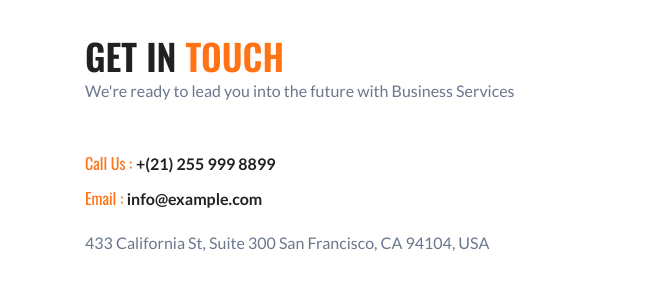
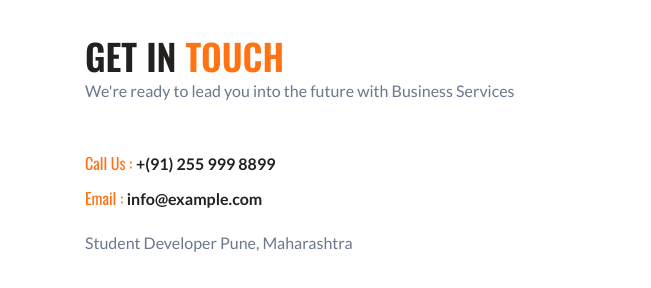
Before and after one commit to kalpchobisa/frtproject, a plain HTML site: page contact.html in a window 1280 px wide. Shown: the part 415-703 px from the top of the page, 0-651 px from the left. Drawn offline with nearby package versions, Linux system fonts and the light colour scheme; grey boxes are pictures that could not be loaded.

Commit message:
1st commit

```diff
--- a/contact.html
+++ b/contact.html
@@ -172,12 +172,11 @@
             <div class="cont-details">
               <h3 class="hny-title mb-0">Get in <span>touch</span></h5>
               <p class="mb-5">We're ready to lead you into the future with Business Services</p>
-              <p class="margin-top"><span class="texthny">Call Us : </span> <a href="tel:+(21) 255 999 8899">+(21)
+              <p class="margin-top"><span class="texthny">Call Us : </span> <a href="tel:+(91) 255 999 8899">+(91)
                   255 999 8899</a></p>
               <p> <span class="texthny">Email : </span> <a href="mailto:info@example.com">
                   info@example.com</a></p>
-              <p class="margin-top"> 433 California St, Suite 300
-                San Francisco, CA 94104, USA </p>
+              <p class="margin-top"> Student Developer Pune, Maharashtra </p>
             </div>
             <div class="hours">
               <h3 class="hny-title">Working <span>Hours</span></h5>
```
